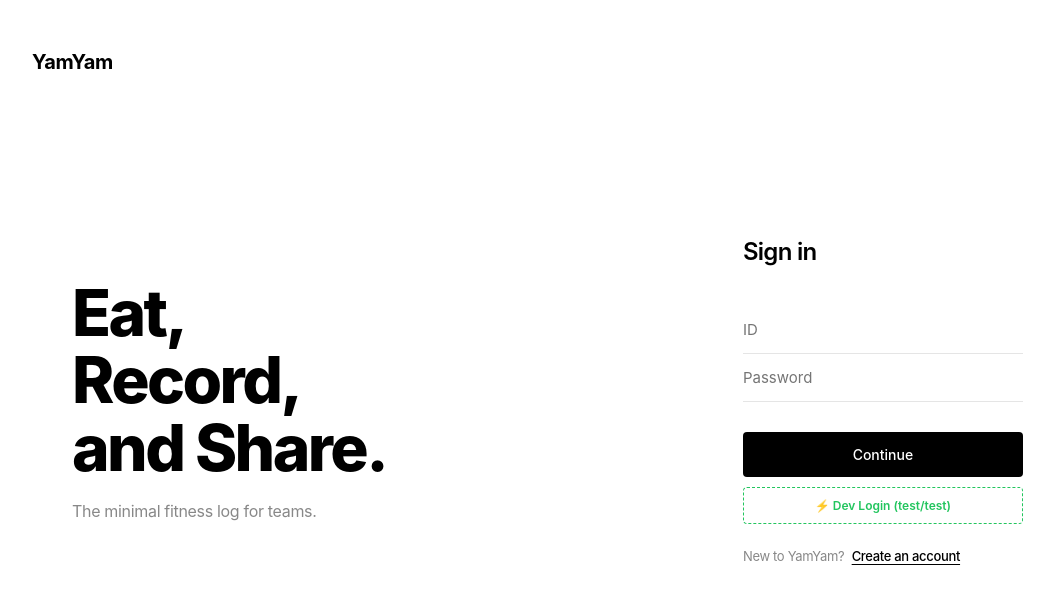
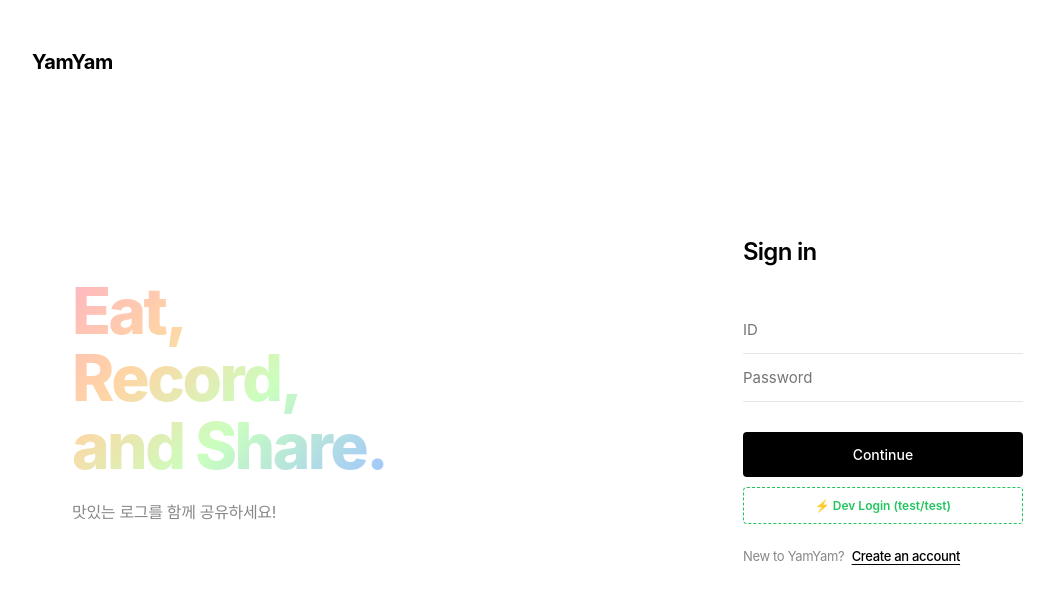
Before and after one commit to judy-kimsohui/yamyam-vue, a Vue app: page / in a window 1280 px wide. Shown: the top 604 px of the page, without its empty margins (28-1082 px from the left). Built offline with nearby package versions, Linux system fonts and the light colour scheme.

Commit message:
change main pastel tone

```diff
--- a/src/views/HomeView.vue
+++ b/src/views/HomeView.vue
@@ -15,7 +15,7 @@
             Record,<br />
             and Share.
           </h1>
-          <p class="brand-desc">The minimal fitness log for teams.</p>
+          <p class="brand-desc">맛있는 로그를 함께 공유하세요!</p>
         </div>
       </div>
 
@@ -216,6 +216,7 @@ const handleSignup = async () => {
     alert(error.response?.data || "Signup failed");
   }
 };
+
 </script>
 
 <style scoped>
@@ -272,6 +273,19 @@ const handleSignup = async () => {
   color: #000000;
   margin: 0 0 20px 0;
   letter-spacing: -0.04em;
+
+  /* 파스텔 그라데이션 */
+  background: linear-gradient(
+    135deg,
+    #ffb6c1 0%,   /* 파스텔 핑크 */
+    #ffd6a5 30%,  /* 파스텔 오렌지 */
+    #caffbf 60%,  /* 파스텔 민트 */
+    #a0c4ff 100%  /* 파스텔 블루 */
+  );
+
+  -webkit-background-clip: text;
+  -webkit-text-fill-color: transparent;
+  background-clip: text;
 }
 .brand-desc {
   font-size: 16px;
```
